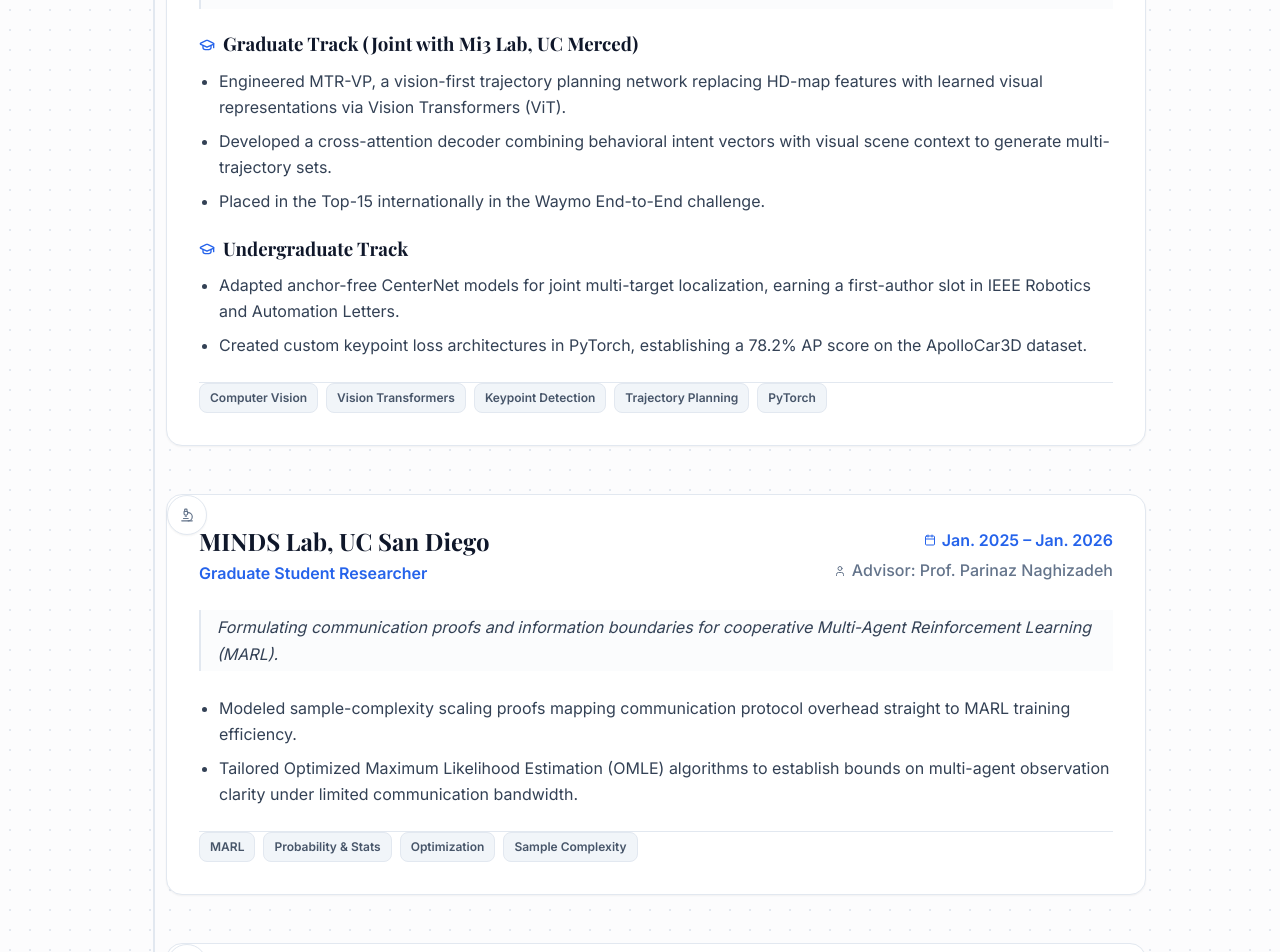
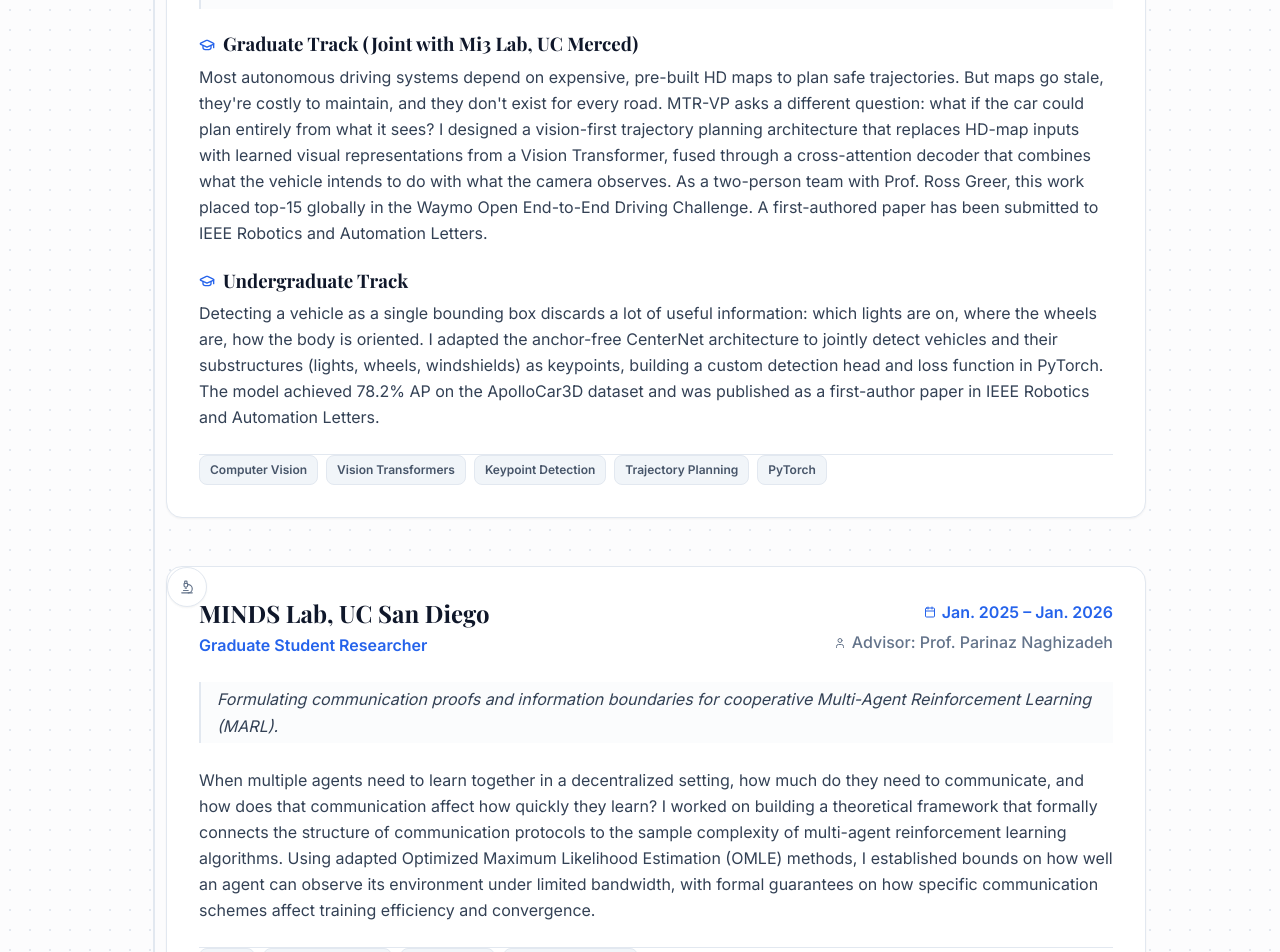
Before and after one commit to mmkeskar/Personal-Website, a Next.js app: page /research in a window 1280 px wide. Shown: the part 520-1472 px from the top of the page. Built offline with nearby package versions, Linux system fonts and the light colour scheme; a web font is replaced by a local one.

Commit message:
feat: replace bullet points with cohesive narrative writeups on research and experience pages

```diff
--- a/app/research/page.tsx
+++ b/app/research/page.tsx
@@ -12,9 +12,9 @@ interface Lab {
   description: string;
   tracks?: {
     title: string;
-    highlights: string[];
+    highlights: string;
   }[];
-  highlights?: string[];
+  highlights?: string;
   tags: string[];
 }
 
@@ -28,18 +28,13 @@ const labsData: Lab[] = [
     tracks: [
       {
         title: 'Graduate Track (Joint with Mi3 Lab, UC Merced)',
-        highlights: [
-          'Engineered MTR-VP, a vision-first trajectory planning network replacing HD-map features with learned visual representations via Vision Transformers (ViT).',
-          'Developed a cross-attention decoder combining behavioral intent vectors with visual scene context to generate multi-trajectory sets.',
-          'Placed in the Top-15 internationally in the Waymo End-to-End challenge.',
-        ],
+        highlights:
+          "Most autonomous driving systems depend on expensive, pre-built HD maps to plan safe trajectories. But maps go stale, they're costly to maintain, and they don't exist for every road. MTR-VP asks a different question: what if the car could plan entirely from what it sees? I designed a vision-first trajectory planning architecture that replaces HD-map inputs with learned visual representations from a Vision Transformer, fused through a cross-attention decoder that combines what the vehicle intends to do with what the camera observes. As a two-person team with Prof. Ross Greer, this work placed top-15 globally in the Waymo Open End-to-End Driving Challenge. A first-authored paper has been submitted to IEEE Robotics and Automation Letters.",
       },
       {
         title: 'Undergraduate Track',
-        highlights: [
-          'Adapted anchor-free CenterNet models for joint multi-target localization, earning a first-author slot in IEEE Robotics and Automation Letters.',
-          'Created custom keypoint loss architectures in PyTorch, establishing a 78.2% AP score on the ApolloCar3D dataset.',
-        ],
+        highlights:
+          "Detecting a vehicle as a single bounding box discards a lot of useful information: which lights are on, where the wheels are, how the body is oriented. I adapted the anchor-free CenterNet architecture to jointly detect vehicles and their substructures (lights, wheels, windshields) as keypoints, building a custom detection head and loss function in PyTorch. The model achieved 78.2% AP on the ApolloCar3D dataset and was published as a first-author paper in IEEE Robotics and Automation Letters.",
       },
     ],
     tags: ['Computer Vision', 'Vision Transformers', 'Keypoint Detection', 'Trajectory Planning', 'PyTorch'],
@@ -50,10 +45,8 @@ const labsData: Lab[] = [
     period: 'Jan. 2025 – Jan. 2026',
     advisor: 'Prof. Parinaz Naghizadeh',
     description: 'Formulating communication proofs and information boundaries for cooperative Multi-Agent Reinforcement Learning (MARL).',
-    highlights: [
-      'Modeled sample-complexity scaling proofs mapping communication protocol overhead straight to MARL training efficiency.',
-      'Tailored Optimized Maximum Likelihood Estimation (OMLE) algorithms to establish bounds on multi-agent observation clarity under limited communication bandwidth.',
-    ],
+    highlights:
+      "When multiple agents need to learn together in a decentralized setting, how much do they need to communicate, and how does that communication affect how quickly they learn? I worked on building a theoretical framework that formally connects the structure of communication protocols to the sample complexity of multi-agent reinforcement learning algorithms. Using adapted Optimized Maximum Likelihood Estimation (OMLE) methods, I established bounds on how well an agent can observe its environment under limited bandwidth, with formal guarantees on how specific communication schemes affect training efficiency and convergence.",
     tags: ['MARL', 'Probability & Stats', 'Optimization', 'Sample Complexity'],
   },
   {
@@ -62,10 +55,8 @@ const labsData: Lab[] = [
     period: 'Nov. 2024 – Sep. 2025',
     advisor: 'Prof. Nikolay Atanasov',
     description: 'Benchmarking spatial coordination and communication structures in multi-robot environments.',
-    highlights: [
-      'Deployed Graph Attention Networks (GAT) within the BenchMARL framework to benchmark lightweight coordination layers for cooperative reinforcement learning.',
-      'Contributed research structures for a conference paper submission on model-free game spaces.',
-    ],
+    highlights:
+      "How should we evaluate whether lightweight, attention-based policies actually work for multi-robot coordination? I built the experimental validation framework for a self-attention-based MARL policy, implementing a Graph Attention Network baseline within the BenchMARL framework and designing a head-to-head evaluation suite with metrics like capture rate and inter-agent distance. This contributed to a co-authored submission to ICRA on model-free policy gradient methods for distributed multi-agent games.",
     tags: ['Graph Neural Networks', 'MARL', 'BenchMARL', 'TorchRL', 'Robotics'],
   },
 ];
@@ -150,15 +141,13 @@ export default function Research() {
             {lab.tracks && (
               <div className="flex flex-col gap-6">
                 {lab.tracks.map((track) => (
-                  <div key={track.title} className="flex flex-col gap-3">
+                  <div key={track.title} className="flex flex-col gap-2">
                     <h3 className="font-serif text-base font-bold text-primary flex items-center gap-2">
                       <GraduationCap size={16} className="text-accent" /> {track.title}
                     </h3>
-                    <ul className="list-disc pl-5 font-sans text-sm text-foreground/85 flex flex-col gap-2">
-                      {track.highlights.map((highlight, idx) => (
-                        <li key={idx} className="leading-relaxed">{highlight}</li>
-                      ))}
-                    </ul>
+                    <p className="font-sans text-sm md:text-base text-foreground/80 leading-relaxed">
+                      {track.highlights}
+                    </p>
                   </div>
                 ))}
               </div>
@@ -166,11 +155,9 @@ export default function Research() {
 
             {/* Flat Highlights (For ERL & MINDS Labs) */}
             {lab.highlights && (
-              <ul className="list-disc pl-5 font-sans text-sm text-foreground/85 flex flex-col gap-2">
-                {lab.highlights.map((highlight, idx) => (
-                  <li key={idx} className="leading-relaxed">{highlight}</li>
-                ))}
-              </ul>
+              <p className="font-sans text-sm md:text-base text-foreground/80 leading-relaxed">
+                {lab.highlights}
+              </p>
             )}
 
             {/* Tags */}
```
Also changed, not shown: app/experience/page.tsx (+11 -19 lines).
